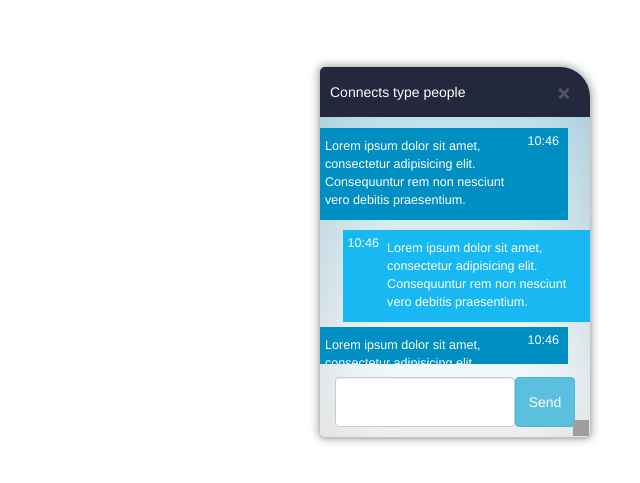
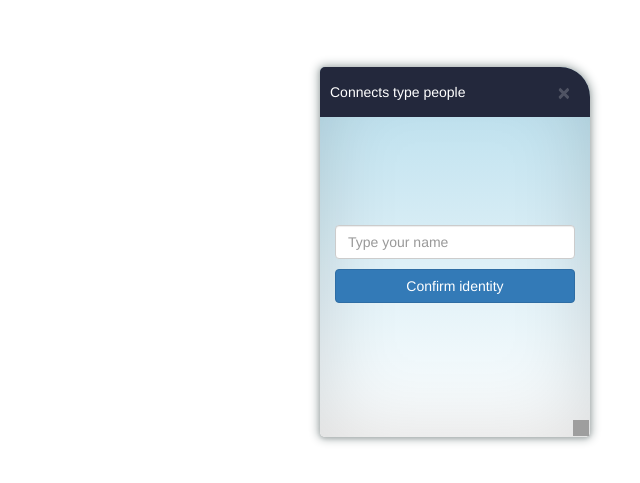
Before and after one commit to SergejGenri/Calibri, a website with bundled scripts: page index.html in a window 1280 px wide. Shown: the part 313-796 px from the top of the page, without its empty margins (640-1280 px from the left). Built offline with nearby package versions, Linux system fonts and the light colour scheme; grey boxes are pictures that could not be loaded.

Commit message:
chang space

```diff
--- a/bundle.js
+++ b/bundle.js
@@ -13,9 +13,9 @@ $.widget('custom.calibri', {
     },
 
     _create: function () {
-        var html = $.templates(TEMPLATES.chat)();
-
-        this.element.addClass('calibri talk-chat');
+        var html = $.templates(TEMPLATES.login)();
+
+        this.element.addClass('calibri reg-chat');
         this.element.html(html);
         this._build();
     },
--- a/css/style.css
+++ b/css/style.css
@@ -60,7 +60,7 @@
 	color: #fff;
 	font-size: .9em;
 	padding: 5px;
-	margin: 5px 0 0 8.33333333%;
+	margin: 5px 0 5px 8.33333333%;
 }
 
 .msg-client-text {
@@ -111,6 +111,10 @@
 	margin-top: 40%;
 }
 
+.form-group input {
+    margin-bottom: 10px;
+}
+
 .loader-box {
 	width: 100%;
 	height: 100%;
--- a/js/calibri.widget.js
+++ b/js/calibri.widget.js
@@ -12,9 +12,9 @@ $.widget('custom.calibri', {
     },
 
     _create: function () {
-        var html = $.templates(TEMPLATES.chat)();
+        var html = $.templates(TEMPLATES.login)();
 
-        this.element.addClass('calibri talk-chat');
+        this.element.addClass('calibri reg-chat');
         this.element.html(html);
         this._build();
     },
```
